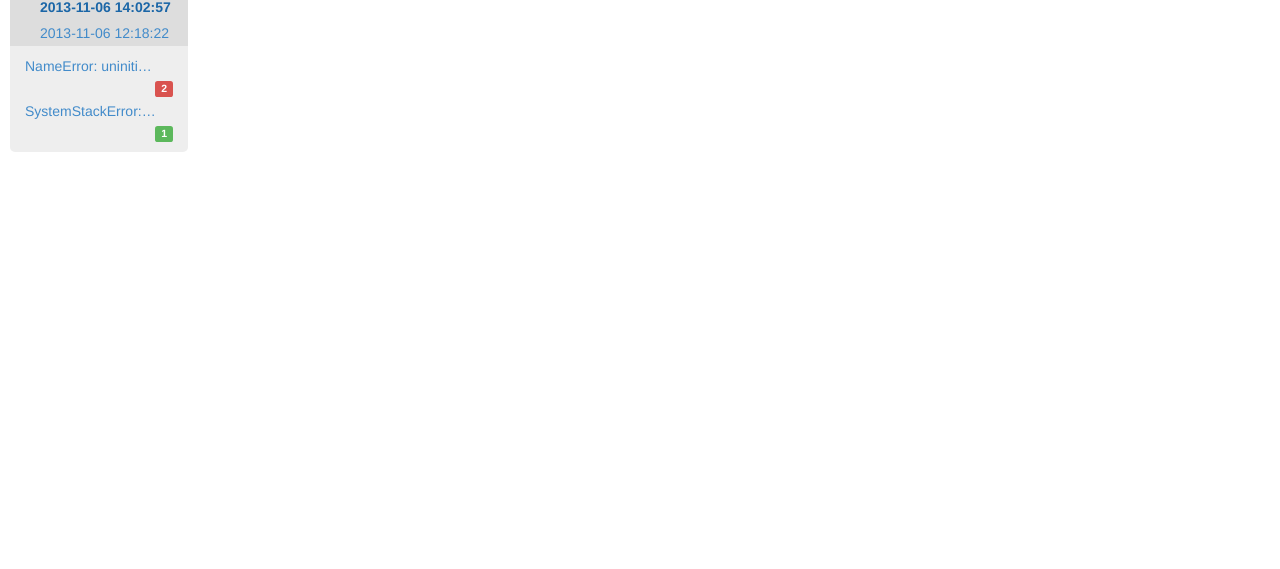
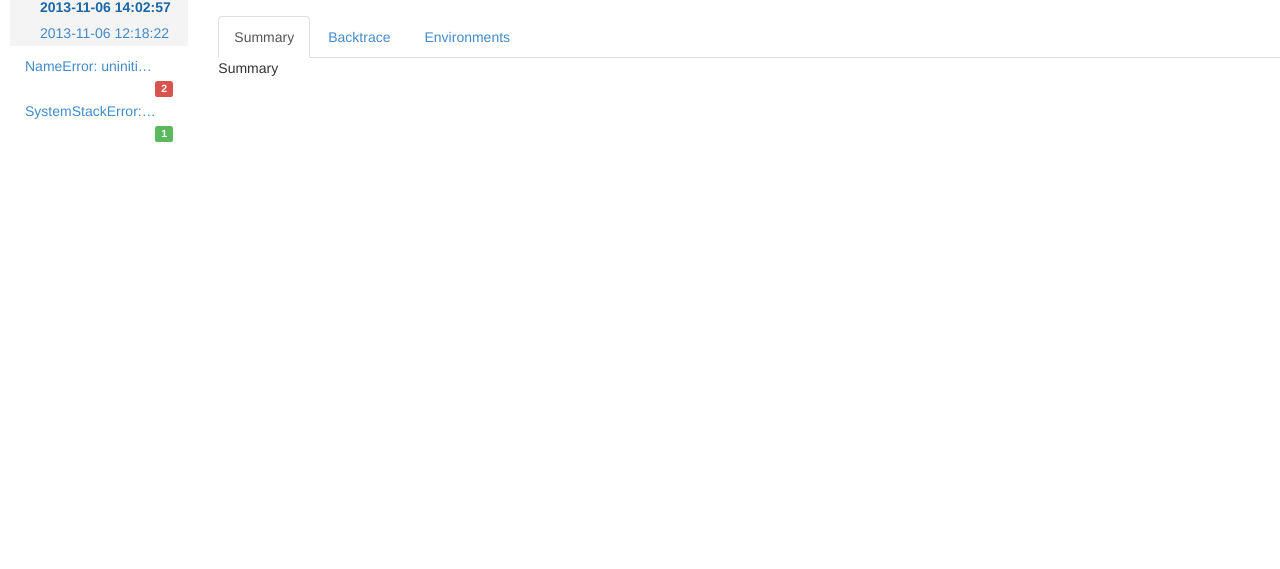
Before and after one commit to bachue/garm, a plain HTML site: page index.html in a window 1280 px wide. Shown: the part 231-800 px from the top of the page. Drawn offline with Linux system fonts and the light colour scheme.

Commit message:
style adjusting

```diff
--- a/css/main.css
+++ b/css/main.css
@@ -307,7 +307,6 @@ textarea {
 }
 
 .sidebar-nav.list-nav {
-  background-color: #eee;
   padding-top: 10px;
   padding-bottom: 10px;
   margin-left: 10px;
@@ -315,7 +314,7 @@ textarea {
 }
 
 .sidebar-nav.list-nav .nav .nav > li {
-  background-color: #ddd;
+  background-color: #f4f4f4;
 }
 
 /* Sidebar Style */
@@ -339,7 +338,7 @@ textarea {
 /* Error Detail Style */
 
 .error-info {
-  max-height: 150px;
+  height: 140px;
   overflow: scroll;
 }
 
@@ -367,3 +366,7 @@ textarea {
   color: #333;
   margin: 10px;
 }
+
+.error-details {
+  margin-top: 5px;
+}
--- a/index.html
+++ b/index.html
@@ -88,10 +88,19 @@
                     </div>
                 </div>
 
-<!--                 <ul class="nav nav-tabs">
-                    <li><a href='#' data-toggle="tab"
-                </ul>
- -->            </div>
+                <div class="error-details">
+                    <ul class="nav nav-tabs">
+                        <li class="active"><a href='#error-summary' data-toggle="tab">Summary</a></li>
+                        <li><a href='#error-backtrace' data-toggle="tab">Backtrace</a></li>
+                        <li><a href='#error-environments' data-toggle="tab">Environments</a></li>
+                    </ul>
+                    <div class="tab-content">
+                        <div id="error-summary" class="tab-pane active">Summary</div>
+                        <div id="error-backtrace" class="tab-pane">Backtrace</div>
+                        <div id="error-environments" class="tab-pane">Environments</div>
+                    </div>
+                </div>
+            </div>
         </div>
 
         <!-- Google Analytics: change UA-XXXXX-X to be your site's ID. -->
```
